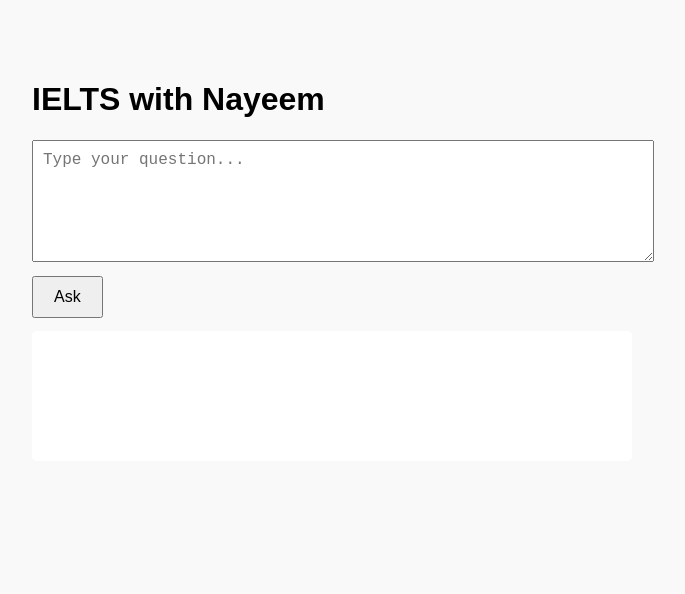
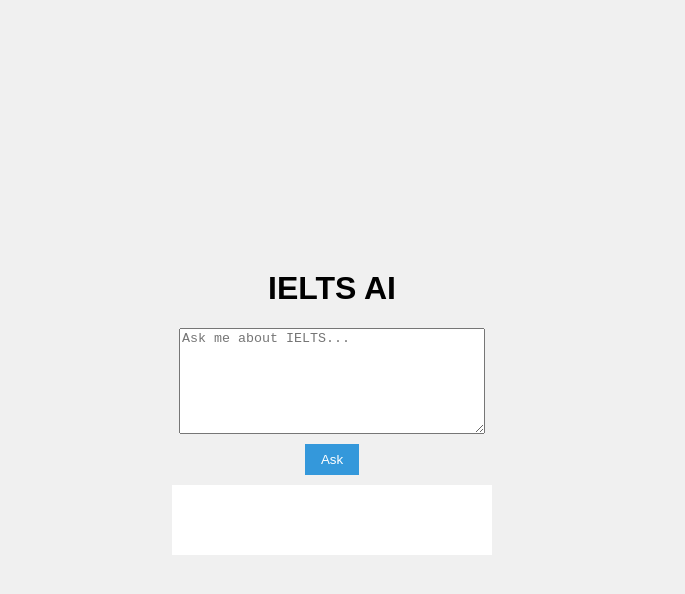
Before and after one commit to naimhimu/my-ai-app, a plain HTML site: page index.html in a window 1280 px wide. Shown: the whole page, without its empty margins (308-993 px from the left). Drawn offline with Linux system fonts and the light colour scheme.

Commit message:
Update index.html

```diff
--- a/index.html
+++ b/index.html
@@ -2,55 +2,38 @@
 <html lang="en">
 <head>
   <meta charset="UTF-8">
-  <title>AI Chatbot</title>
+  <meta name="viewport" content="width=device-width, initial-scale=1.0">
+  <title>IELTS AI</title>
   <style>
-    body {
-      font-family: Arial, sans-serif;
-      max-width: 600px;
-      margin: 40px auto;
-      padding: 20px;
-      background: #f9f9f9;
-    }
-    textarea {
-      width: 100%;
-      height: 100px;
-      margin-bottom: 10px;
-      padding: 10px;
-      font-size: 16px;
-    }
-    button {
-      padding: 10px 20px;
-      font-size: 16px;
-      cursor: pointer;
-    }
-    pre {
-      background: #fff;
-      padding: 15px;
-      border-radius: 5px;
-      min-height: 100px;
-      white-space: pre-wrap;
-    }
+    body { font-family: Arial; display:flex; flex-direction:column; align-items:center; justify-content:center; height:100vh; background:#f0f0f0; }
+    textarea { width:300px; height:100px; margin-bottom:10px; }
+    button { padding:8px 16px; background:#3498db; color:white; border:none; cursor:pointer; }
+    pre { margin-top:10px; background:#fff; padding:10px; width:300px; min-height:50px; }
   </style>
 </head>
 <body>
-  <h1>IELTS with Nayeem</h1>
-  <textarea id="userInput" placeholder="Type your question..."></textarea>
+  <h1>IELTS AI</h1>
+  <textarea id="question" placeholder="Ask me about IELTS..."></textarea>
   <button onclick="askAI()">Ask</button>
-  <pre id="response"></pre>
+  <pre id="answer"></pre>
 
   <script>
     async function askAI() {
-      const question = document.getElementById("userInput").value;
-      document.getElementById("response").textContent = "Thinking...";
+      const question = document.getElementById('question').value;
+      const answerBox = document.getElementById('answer');
+      answerBox.textContent = 'Thinking...';
 
-      const res = await fetch("/.netlify/functions/openai", {
-  method: "POST",
-  headers: { "Content-Type": "application/json" },
-  body: JSON.stringify({ question })
-});
-
-      const data = await res.json();
-      document.getElementById("response").textContent = data.answer || "Error: " + data.error;
+      try {
+        const res = await fetch('/.netlify/functions/openai', {
+          method: 'POST',
+          headers: { 'Content-Type': 'application/json' },
+          body: JSON.stringify({ question })
+        });
+        const data = await res.json();
+        answerBox.textContent = data.answer || data.error;
+      } catch (err) {
+        answerBox.textContent = 'Error: ' + err.message;
+      }
     }
   </script>
 </body>
```
